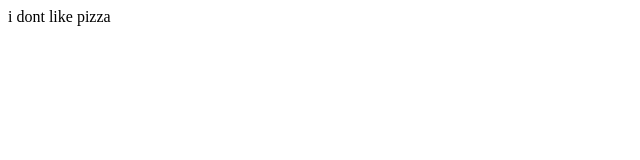
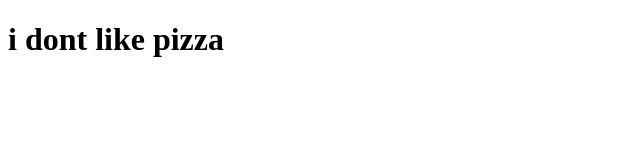
Before and after one commit to bobbydobbyrobby/bobbydobbyrobby.github.io, a plain HTML site: page index.html in a window 1280 px wide. Shown: the whole page, without its empty margins (0-640 px from the left). Drawn offline with Linux system fonts and the light colour scheme.

Commit message:
Update index.html

```diff
--- a/index.html
+++ b/index.html
@@ -7,7 +7,7 @@
 </head>
 
 <body>
-    i dont like pizza
+    <h1>i dont like pizza</h1>
 </body>
 
 </html>
```
